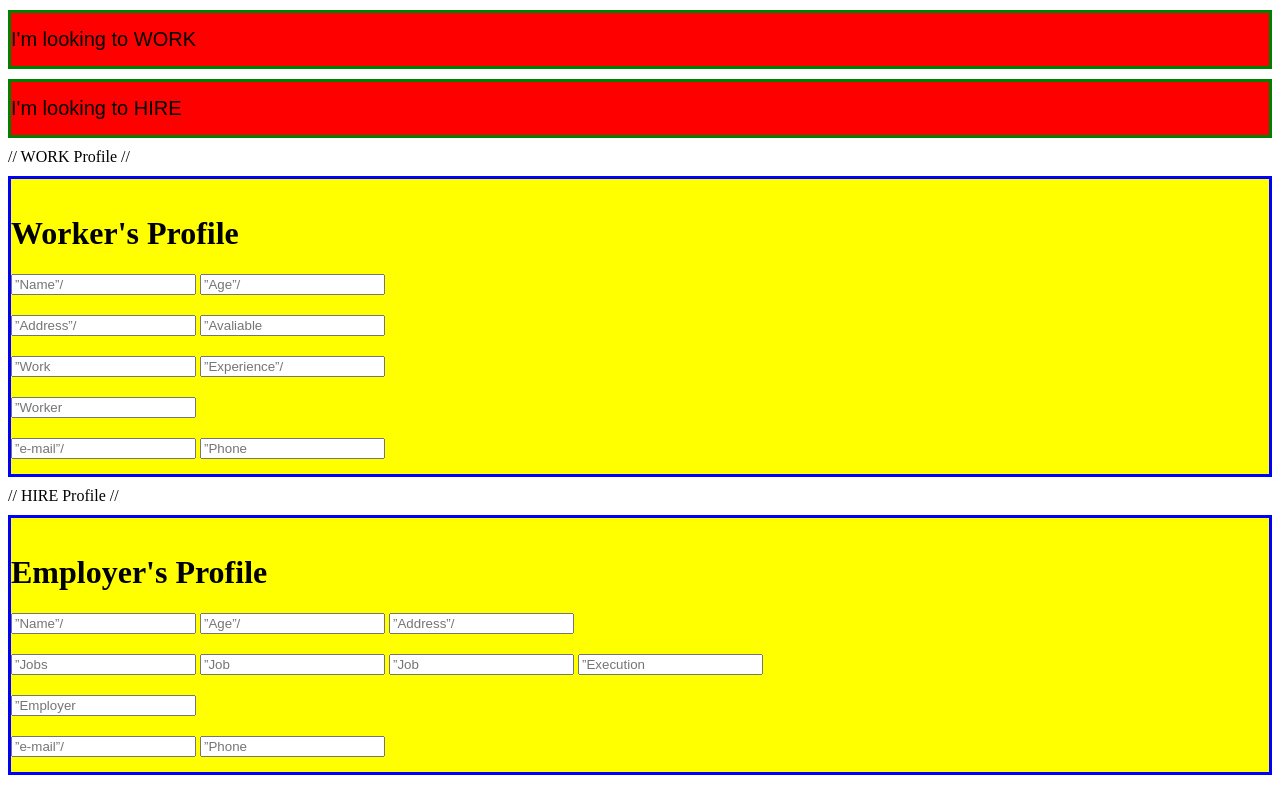
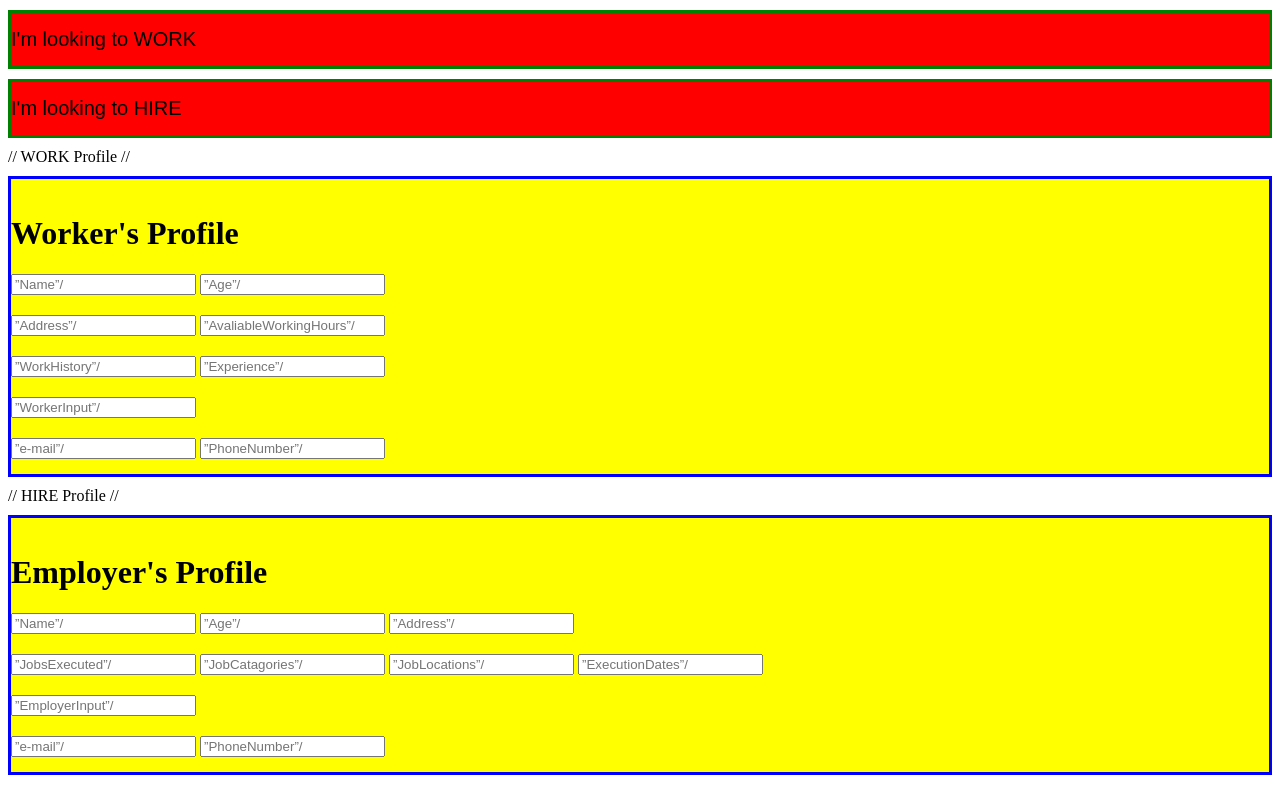
Before and after one commit to luckettj/Ux2, a plain HTML site: page index.html in a window 1280 px wide. Drawn offline with Linux system fonts and the light colour scheme.

Commit message:
inputs-edit

```diff
--- a/index.html
+++ b/index.html
@@ -21,15 +21,15 @@
 	<input type=”text” placeholder=”Age”/>
 	<p></p>
 	<input type=”text” placeholder=”Address”/>
-	<input type=”text” placeholder=”Avaliable Working Hours”/>
+	<input type=”text” placeholder=”AvaliableWorkingHours”/>
 	<p></p>
-	<input type=”text” placeholder=”Work History”/>
+	<input type=”text” placeholder=”WorkHistory”/>
 	<input type=”text” placeholder=”Experience”/>
 	<p></p>
-	<input type=”text” placeholder=”Worker Input”/>
+	<input type=”text” placeholder=”WorkerInput”/>
 	<p></p>
 	<input type=”text” placeholder=”e-mail”/>
-	<input type=”text” placeholder=”Phone #”/>
+	<input type=”text” placeholder=”PhoneNumber”/>
 </div>
 
 // HIRE Profile //
@@ -39,15 +39,15 @@
 	<input type=”text” placeholder=”Age”/>
 	<input type=”text” placeholder=”Address”/>
 	<p></p>
-	<input type=”text” placeholder=”Jobs Executed”/>
-	<input type=”text” placeholder=”Job Catagories”/>
-	<input type=”text” placeholder=”Job Locations”/>
-	<input type=”text” placeholder=”Execution Dates”/>
+	<input type=”text” placeholder=”JobsExecuted”/>
+	<input type=”text” placeholder=”JobCatagories”/>
+	<input type=”text” placeholder=”JobLocations”/>
+	<input type=”text” placeholder=”ExecutionDates”/>
 	<p></p>
-	<input type=”text” placeholder=”Employer Input”/>
+	<input type=”text” placeholder=”EmployerInput”/>
 	<p></p>
 	<input type=”text” placeholder=”e-mail”/>
-	<input type=”text” placeholder=”Phone #”/>
+	<input type=”text” placeholder=”PhoneNumber”/>
 </div>
 
 </body>
```
